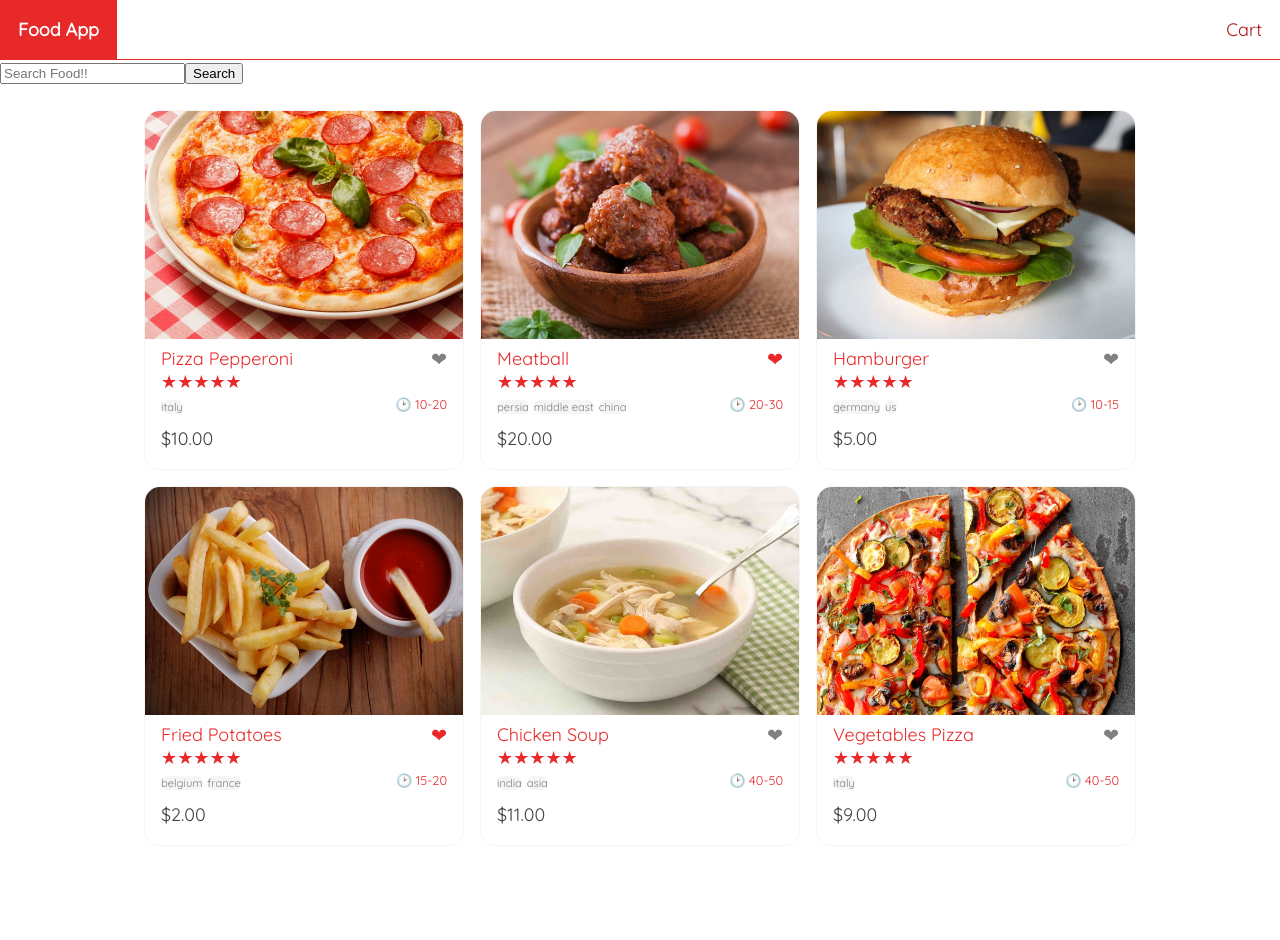
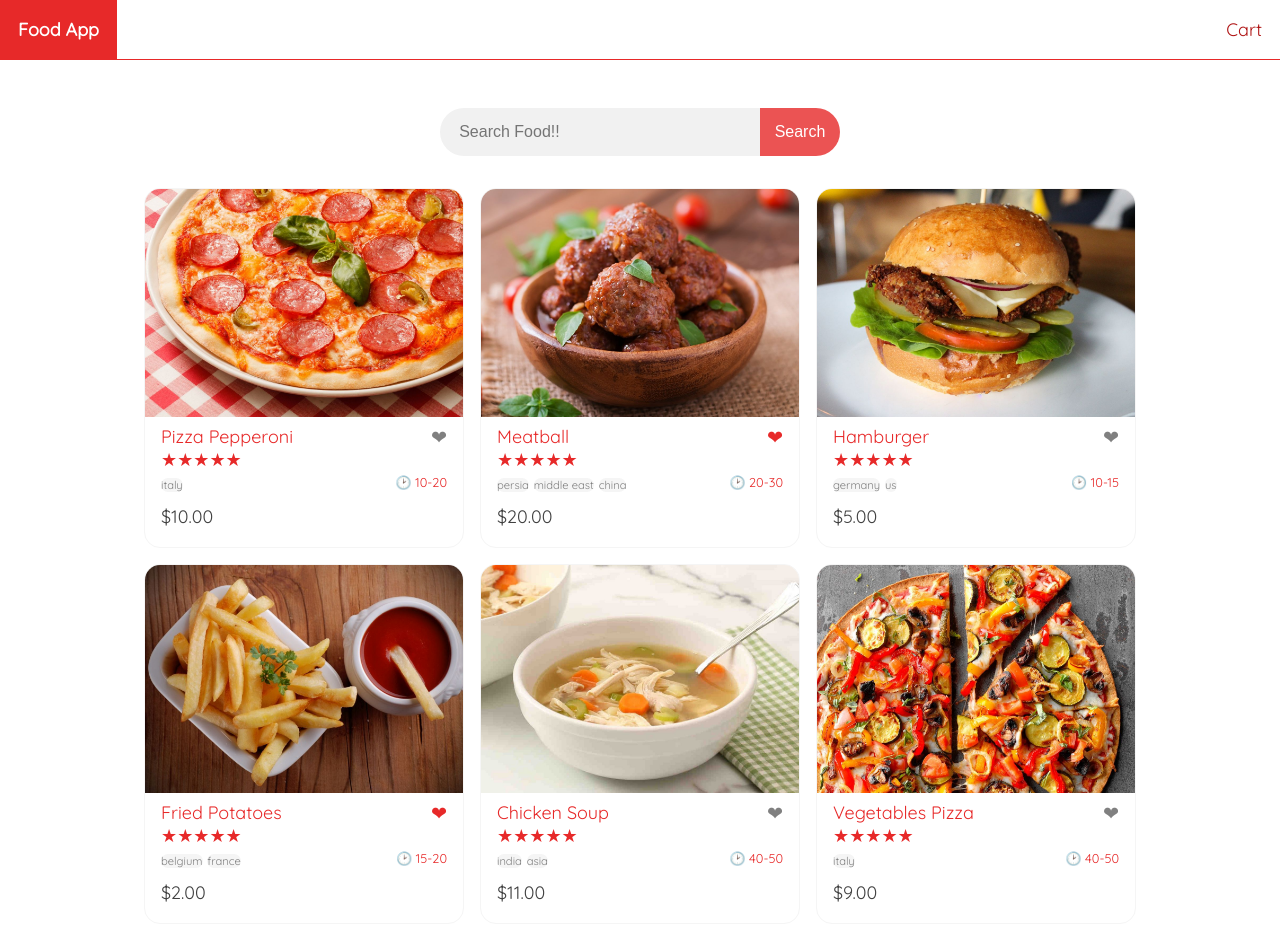
Before and after one commit to shamatava2001/food-app, an Angular app: page / in a window 1280 px wide. Shown: the top 940 px of the page. Before the commit the page ends 872 px from the top, so only its background shows below. Built offline with nearby package versions, Linux system fonts and the light colour scheme.

Commit message:
adding styles to search component

```diff
--- a/src/app/search/search.component.scss
+++ b/src/app/search/search.component.scss
@@ -0,0 +1,32 @@
+div {
+    display: flex;
+    justify-content: center;
+    margin-top: 3rem;
+    margin-bottom: 1.5rem;
+}
+div input {
+    border-radius: 10rem 0 0 10rem;
+    border: none;
+    height: 3rem;
+    width: 20rem;
+    background-color: #f1f1f1;
+    padding: 1.2rem;
+    font-size: 1rem;
+    font-weight: 500;
+    outline: none;
+}
+div button {
+    color: white;
+    height: 3rem;
+    width: 5rem;
+    font-size: 1rem;
+    border-radius: 0 10rem 10rem 0;
+    border: none;
+    background-color: #e72929;
+    opacity: 0.8;
+    outline: none;
+}
+div button:hover {
+    cursor: pointer;
+    opacity: 1;
+}
```
